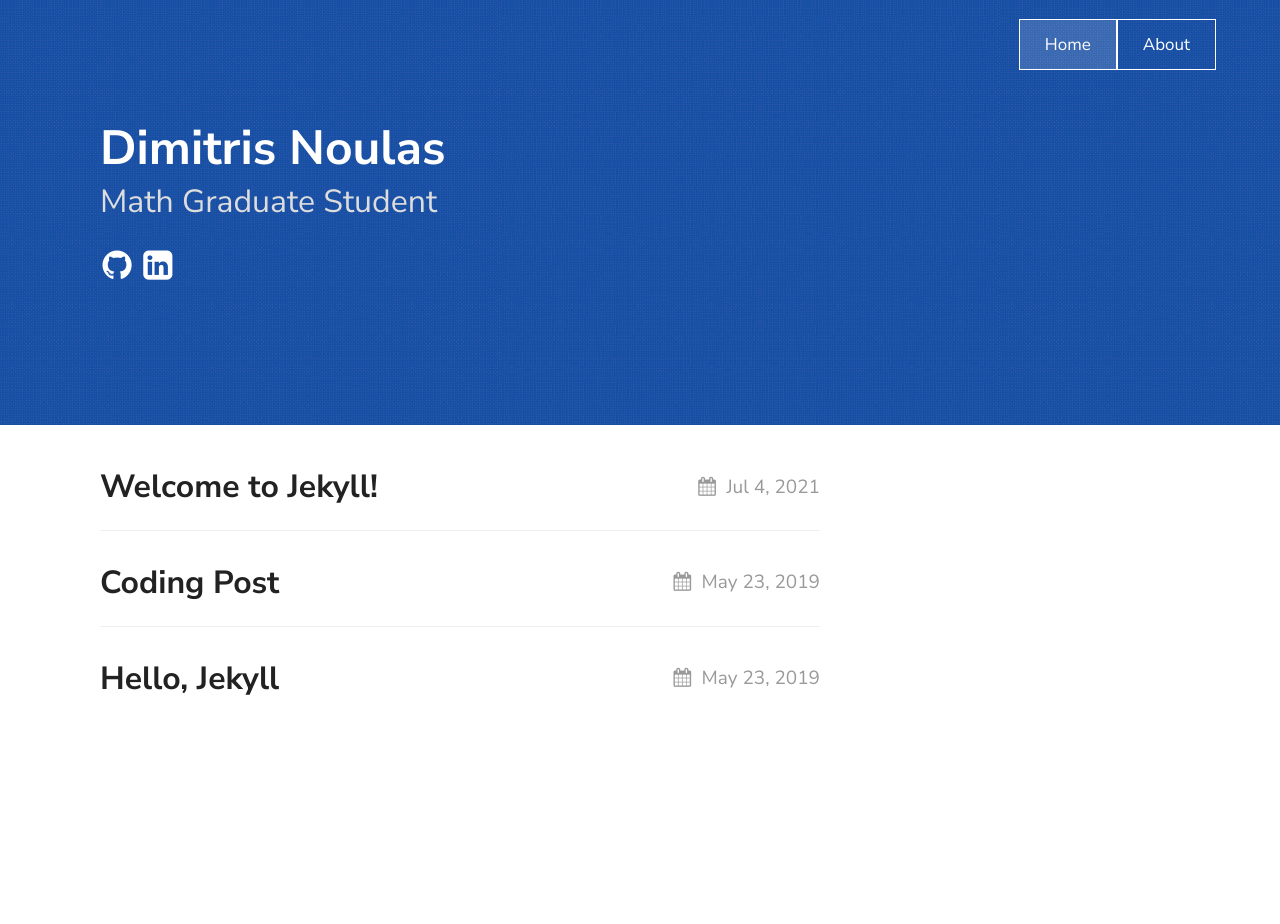
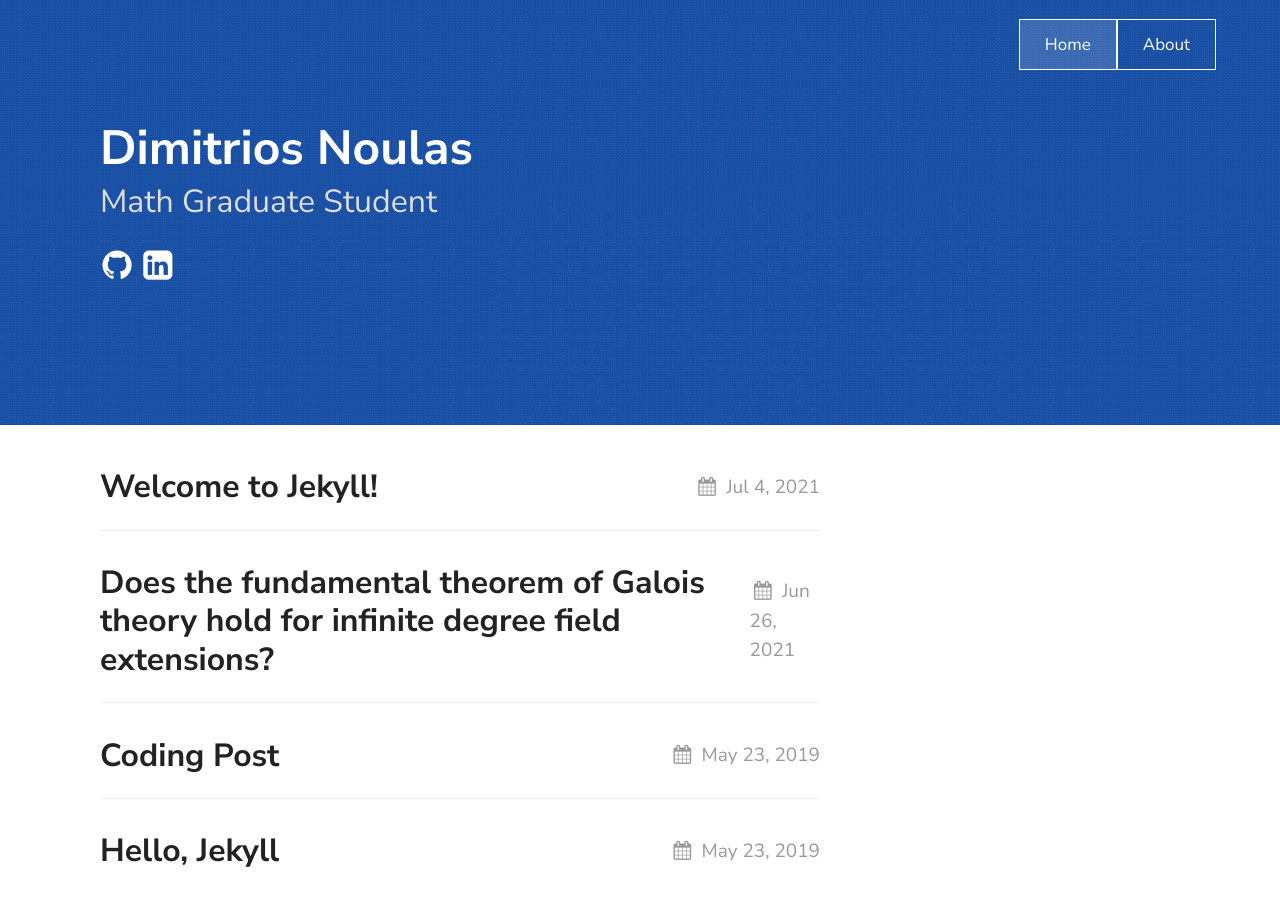
Before and after one commit to noulasd/noulasd.github.io, a Jekyll site: the page built from index.markdown, in a window 1280 px wide. Built offline with Jekyll 4.4.1, drawn with Linux system fonts in a browser that asks for light colours; before the commit the page ends 900 px from its top, so only the background shows below that; some of the changed lines change nothing that is shown.

Commit message:
1st post

```diff
--- a/_config.yml
+++ b/_config.yml
@@ -38,7 +38,7 @@
 
 texture:
  remote_theme: samarsault/texture
- title: Dimitris Noulas
+ title: Dimitrios Noulas
  tagline: Math Graduate Student
  date_format: "%b %-d, %Y"
  social_links:
--- /dev/null
+++ b/_posts/2021-06-26-Infinite-Galois-Theory.markdown
@@ -0,0 +1,35 @@
+---
+layout: post
+title:  "Does the fundamental theorem of Galois theory hold for infinite degree field extensions?"
+date:   2021-06-26 11:55:04 +0300
+categories: jekyll update
+---
+You’ll find this post in your `_posts` directory. Go ahead and edit it and re-build the site to see your changes. You can rebuild the site in many different ways, but the most common way is to run `jekyll serve`, which launches a web server and auto-regenerates your site when a file is updated.
+
+To add new posts, simply add a file in the `_posts` directory that follows the convention `YYYY-MM-DD-name-of-post.ext` and includes the necessary front matter. Take a look at the source for this post to get an idea about how it works.
+
+Jekyll also offers powerful support for code snippets:
+
+{% highlight ruby %}
+def print_hi(name)
+  puts "Hi, #{name}"
+end
+print_hi('Tom')
+#=> prints 'Hi, Tom' to STDOUT.
+{% endhighlight %}
+
+
+{% raw %}
+  $$a^2 + b^2 = c^2$$ --> note that all equations between these tags will not need escaping!
+ {% endraw %}
+
+
+ $$ \nabla_\boldsymbol{x} J(\boldsymbol{x}) $$
+
+ $$ \text{Theorem. (Fundamental Theorem of Galois Theory)}$$
+
+Check out the [Jekyll docs][jekyll-docs] for more info on how to get the most out of Jekyll. File all bugs/feature requests at [Jekyll’s GitHub repo][jekyll-gh]. If you have questions, you can ask them on [Jekyll Talk][jekyll-talk].
+
+[jekyll-docs]: https://jekyllrb.com/docs/home
+[jekyll-gh]:   https://github.com/jekyll/jekyll
+[jekyll-talk]: https://talk.jekyllrb.com/
```
